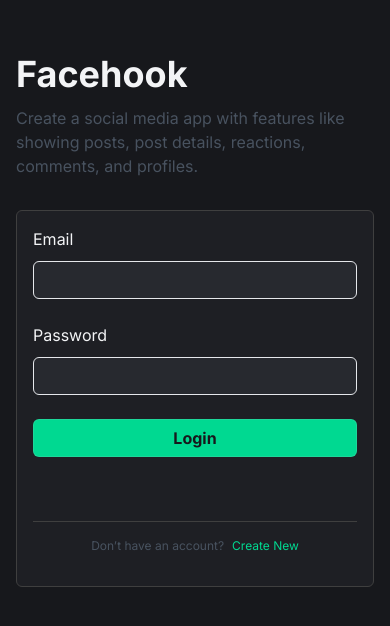
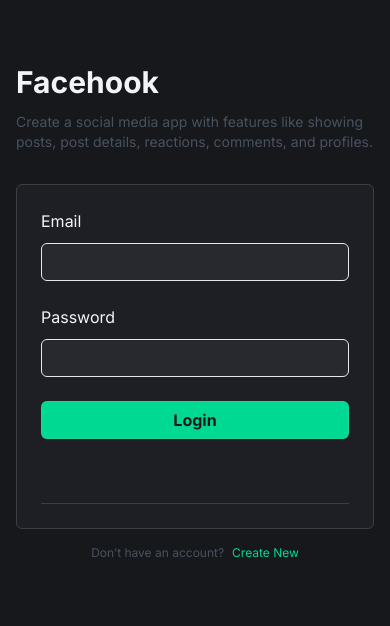
Before and after one commit to WEB-Imran-Hossain/face-hook-project, a React app: page /login in a window 390 px wide. Shown: the part 102-728 px from the top of the page. Built offline with nearby package versions, Linux system fonts and the light colour scheme; the HTML template or start-up script is replaced by a standard one.

Commit message:
header create

```diff
--- /dev/null
+++ b/src/common/Header.jsx
@@ -0,0 +1,51 @@
+import React from 'react'
+import { Link } from 'react-router-dom'
+import Logo from "../assets/images/logo.svg"
+import Home from "../assets/icons/home.svg"
+import Notification from "../assets/icons/notification.svg"
+import Avater from "../assets/images/avatars/avatar_1.png"
+import Logout from '../components/auth/Logout'
+
+const Header = () => {
+  return (
+    <>
+  {/* Navbar */}
+  <nav className="sticky top-0 z-50 border-b border-[#3F3F3F] bg-[#1E1F24] py-4">
+    <div className="container flex flex-col items-center justify-between gap-6 sm:flex-row">
+      {/* Logo */}
+      <Link to="/">
+        <img
+          className="max-w-[100px] rounded-full lg:max-w-[130px]"
+          src={Logo}
+        />
+      </Link>
+      {/* nav links  */}
+      <div className="flex items-center space-x-4">
+        <Link to="/" className="btn-primary">
+          <img src={Home} alt="Home" />
+          Home
+        </Link>
+        <button className="icon-btn">
+          <img src={Notification} />
+        </button>
+
+       <Logout />
+
+        <button className="flex-center !ml-8 gap-3">
+          <span className="text-lg font-medium lg:text-xl">Sumit</span>
+          <img
+            className="max-h-[32px] max-w-[32px] lg:max-h-[44px] lg:max-w-[44px]"
+            src={Avater}
+            alt=""
+          />
+        </button>
+      </div>
+      {/* nav links ends */}
+    </div>
+  </nav>
+</>
+
+  )
+}
+
+export default Header
--- /dev/null
+++ b/src/components/auth/Logout.jsx
@@ -0,0 +1,22 @@
+import React from 'react'
+import LogOutIcon from "../assets/icons/logout.svg"
+import { useNavigate } from 'react-router-dom'
+
+const Logout = () => {
+  const navigate=useNavigate()
+
+  const handleLogout=()=>{
+    navigate("/login")
+  }
+
+
+  return (
+
+       <button className="icon-btn" onClick={handleLogout}>
+          <img src={LogOutIcon} alt="Logout" />
+        </button>
+
+  )
+}
+
+export default Logout
--- a/src/pages/LoginPage.jsx
+++ b/src/pages/LoginPage.jsx
@@ -1,33 +1,37 @@
 import { Link } from "react-router-dom";
 import AuthIllustration from "../assets/images/auth_illustration.png";
-import LoginForm from "../components/auth/LoginForm"
+import LoginForm from "../components/auth/LoginForm";
 
 const LoginPage = () => {
   return (
     <main className="flex min-h-screen items-center justify-center bg-deepDark py-8">
-      <div className="max-w-[1368px] flex-1">
-        <div className="container grid items-center gap-8 lg:grid-cols-2">
+      <div className="w-full px-4 md:px-6 lg:px-0 max-w-[1368px] flex-1">
+        <div className="grid gap-8 items-center lg:grid-cols-2">
 
           {/* Left Side: Illustration and Title */}
           <div className="flex flex-col justify-center items-start">
+            {/* Illustration: Hidden on small screens */}
             <img
-              className="mb-12 max-w-full max-lg:hidden"
+              className="mb-12 max-w-full hidden lg:block"
               src={AuthIllustration}
               alt="auth_illustration"
             />
             <div>
-              <h1 className="mb-3 text-4xl font-bold lg:text-[40px]">
+              <h1 className="mb-3 text-3xl font-bold lg:text-[40px]">
                 Facehook
               </h1>
-              <p className="max-w-[452px] text-gray-600/95 lg:text-lg">
-                Create a social media app with features like showing posts, post details, reactions, comments, and profiles.
+              <p className="max-w-[452px] text-gray-600/95 text-sm md:text-base lg:text-lg">
+                Create a social media app with features like showing posts, post
+                details, reactions, comments, and profiles.
               </p>
             </div>
           </div>
 
           {/* Right Side: Login Form */}
-          <div className="card ">
-           <LoginForm />
+          <div className="w-full max-w-md mx-auto lg:mx-0">
+            <div className="card p-6">
+              <LoginForm />
+            </div>
 
             {/* Sign Up Link */}
             <div className="py-4 lg:py-6">
```
